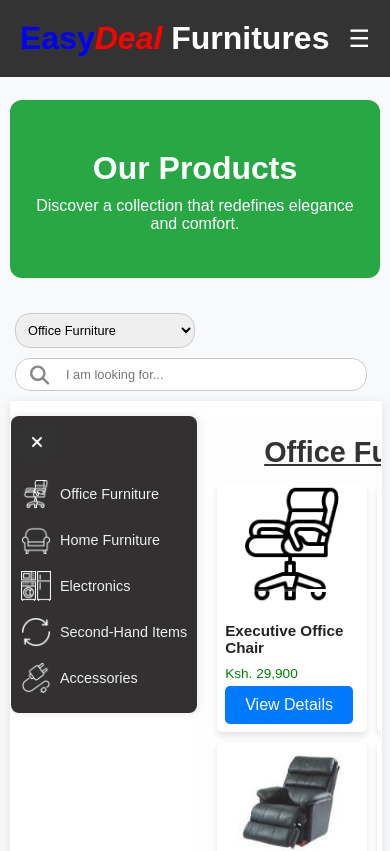
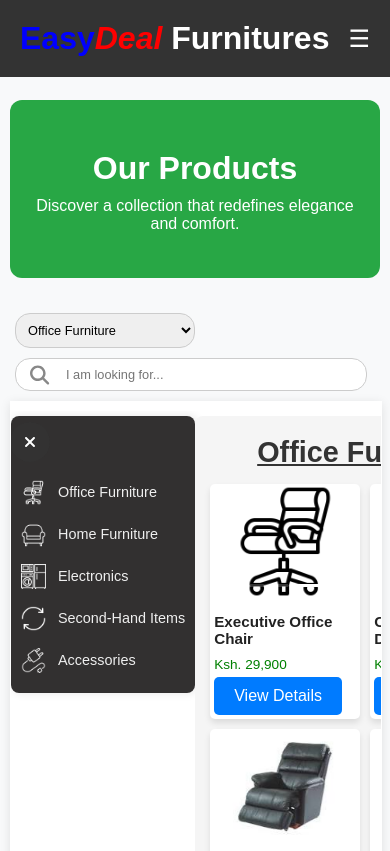
Before and after one commit to IsaacNjenga/newsletter, a React (Create React App) app in the folder front/: page /products in a window 390 px wide. Shown: the top 851 px of the page. Built offline with nearby package versions, Linux system fonts and the light colour scheme.

Commit message:
carousel update

```diff
--- a/front/src/assets/css/miniproducts.css
+++ b/front/src/assets/css/miniproducts.css
@@ -110,8 +110,8 @@
   }
 
   .side-navigation.collapsed {
-    width: 35px;
-    padding: 6px;
+    width: 25px;
+    padding: 5px;
   }
 
   .side-navigation li {
@@ -122,17 +122,18 @@
   }
 
   .side-navigation .icon {
-    width: 30px;
-    height: 30px;
-    padding-right: 9px;
+    width: 25px;
+    height: 25px;
+    padding-right: 12px;
     margin: 0;
   }
 
   .side-navigation.collapsed .icon {
-    margin-left: -2px;
+    margin-left: -4px;
   }
 
   .mini-products-toggle-btn {
     margin-bottom: 15px;
+    margin-left: -7px;
   }
 }
--- a/front/src/assets/css/pages.css
+++ b/front/src/assets/css/pages.css
@@ -1,9 +1,10 @@
 /* Container Styles */
 .product-page-container {
-  padding: 15px;
+  padding: 5px;
   margin-bottom: 15px;
+  border-radius: 8px;
   text-align: center;
-  background-color: #f9f9f93e;
+  background-color: whitesmoke;
   font-family: "Arial", sans-serif;
 }
 
@@ -12,7 +13,7 @@
   font-size: 2.5rem;
   font-weight: 700;
   color: #333;
-  margin-bottom: 20px;
+  margin-bottom: 15px;
   text-decoration: underline;
 }
 
@@ -76,6 +77,7 @@
 @media (max-width: 768px) {
   .product-page-container {
     display: block;
+    padding: 3px;
     align-items: center;
   }
 
@@ -87,24 +89,26 @@
   .product-page-list {
     grid-template-columns: repeat(auto-fit, minmax(150px, 1fr));
     gap: 10px;
+    padding: 0 5px;
     max-width: 350px;
+    margin: 0 auto;
   }
 
   .product-page-card {
     margin: auto;
     width: 100%;
     height: 100%;
-    max-width: 210px;
+    max-width: 200px;
   }
 
   .product-page-image {
     width: 100%;
-    height: 120px;
+    height: 115px;
     object-fit: contain;
   }
 
   .product-page-info {
-    padding: 8px;
+    padding: 4px;
   }
 
   .product-page-name {
@@ -113,7 +117,7 @@
 
   .product-page-price,
   .product-page-condition {
-    font-size: 0.9rem;
+    font-size: 0.7rem;
   }
 }
 
@@ -142,6 +146,7 @@
   }
 
   .product-page-list {
+    display: grid;
     grid-template-columns: repeat(auto-fit, minmax(150px, 1fr));
     gap: 10px;
   }
--- a/front/src/components/search.js
+++ b/front/src/components/search.js
@@ -70,7 +70,6 @@ function Search({ onSearchChange }) {
             value={activeCategory}
             onChange={handleCategoryChange}
           >
-            <option value="">Select a category to search</option>
             <option value="officeFurniture">Office Furniture</option>
             <option value="homeFurniture">Home Furniture</option>
             <option value="electronics">Electronics</option>
```
